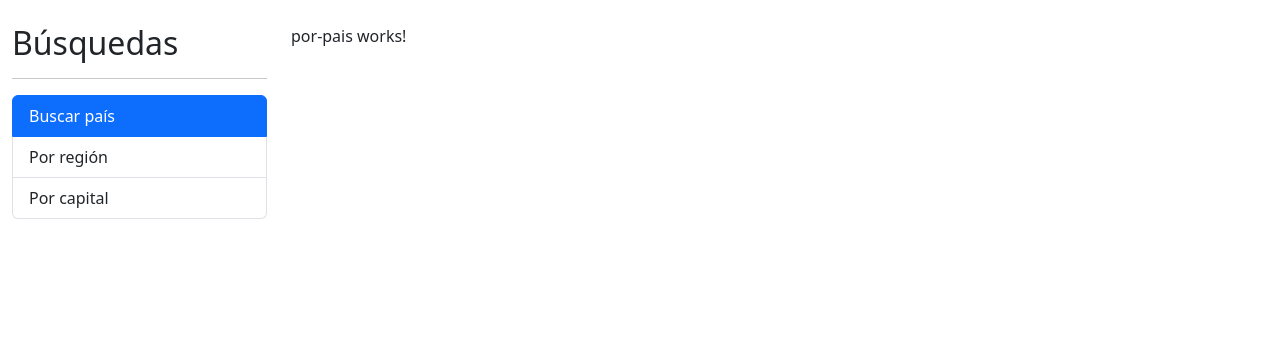
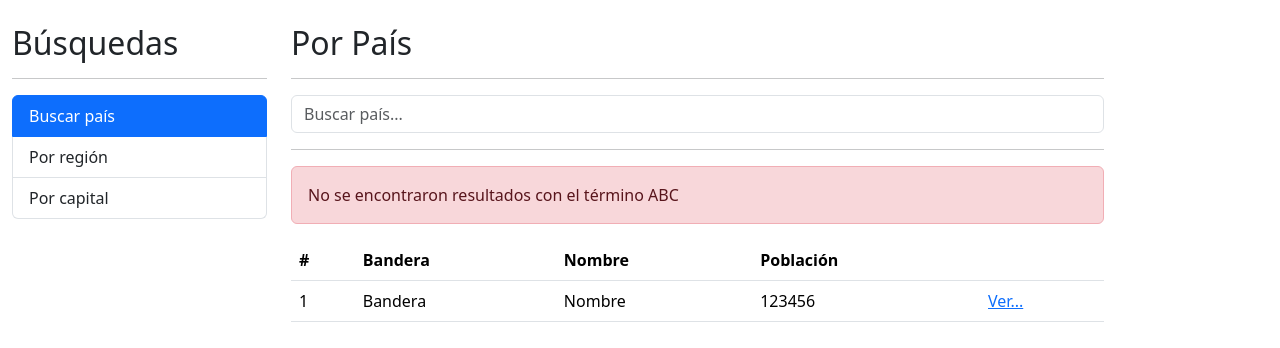
Before and after one commit to mjmed/angular-paises-app, an Angular app: page / in a window 1280 px wide. Shown: the top 348 px of the page. Built offline with nearby package versions, Linux system fonts and the light colour scheme.

Commit message:
Feat: Componente para buscar por pais

```diff
--- a/src/app/pais/pages/por-pais/por-pais.component.html
+++ b/src/app/pais/pages/por-pais/por-pais.component.html
@@ -1 +1,50 @@
-<p>por-pais works!</p>
+<h2>Por País</h2>
+<hr>
+
+<div class="row">
+    <div class="col">
+        <form (ngSubmit)="buscar()" autocomplete="off">
+            <input
+                type="text"
+                name="termino"
+                placeholder="Buscar país..."
+                class="form-control"
+                [(ngModel)]="termino"
+            />
+        </form>
+    </div>
+</div>
+
+<hr>
+
+<div class="alert alert-danger">
+    No se encontraron resultados con el término ABC
+</div>
+
+<div class="row">
+    <div class="col">
+
+        <table class="table table-hover">
+            <thead>
+                <tr>
+                    <th>#</th>
+                    <th>Bandera</th>
+                    <th>Nombre</th>
+                    <th>Población</th>
+                    <th></th>
+                </tr>
+            </thead>
+            <tbody>
+                <tr>
+                    <td>1</td>
+                    <td>Bandera</td>
+                    <td>Nombre</td>
+                    <td>123456</td>
+                    <td>
+                        <a href="/pais/cri">Ver...</a>
+                    </td>
+                </tr>
+            </tbody>
+        </table>
+    </div>
+</div>
--- a/src/app/pais/pages/por-pais/por-pais.component.ts
+++ b/src/app/pais/pages/por-pais/por-pais.component.ts
@@ -1,11 +1,16 @@
 import { Component } from '@angular/core';
 
 @Component({
-  selector: 'app-por-pais',
-  templateUrl: './por-pais.component.html',
-  styles: [
-  ]
+    selector: 'app-por-pais',
+    templateUrl: './por-pais.component.html',
+    styles: [
+    ]
 })
 export class PorPaisComponent {
 
+    termino: string = '';
+
+    buscar() {
+        console.log(this.termino);
+    }
 }
--- a/src/app/pais/pais.module.ts
+++ b/src/app/pais/pais.module.ts
@@ -1,10 +1,11 @@
 import { NgModule } from '@angular/core';
 import { CommonModule } from '@angular/common';
+import { FormsModule } from '@angular/forms';
+
 import { PorCapitalComponent } from './pages/por-capital/por-capital.component';
 import { PorPaisComponent } from './pages/por-pais/por-pais.component';
 import { PorRegionComponent } from './pages/por-region/por-region.component';
 import { VerPaisComponent } from './pages/ver-pais/ver-pais.component';
-
 
 
 @NgModule({
@@ -15,7 +16,8 @@ import { VerPaisComponent } from './pages/ver-pais/ver-pais.component';
     VerPaisComponent
   ],
   imports: [
-    CommonModule
+    CommonModule,
+    FormsModule
   ],
   exports: [
     PorCapitalComponent,
```
